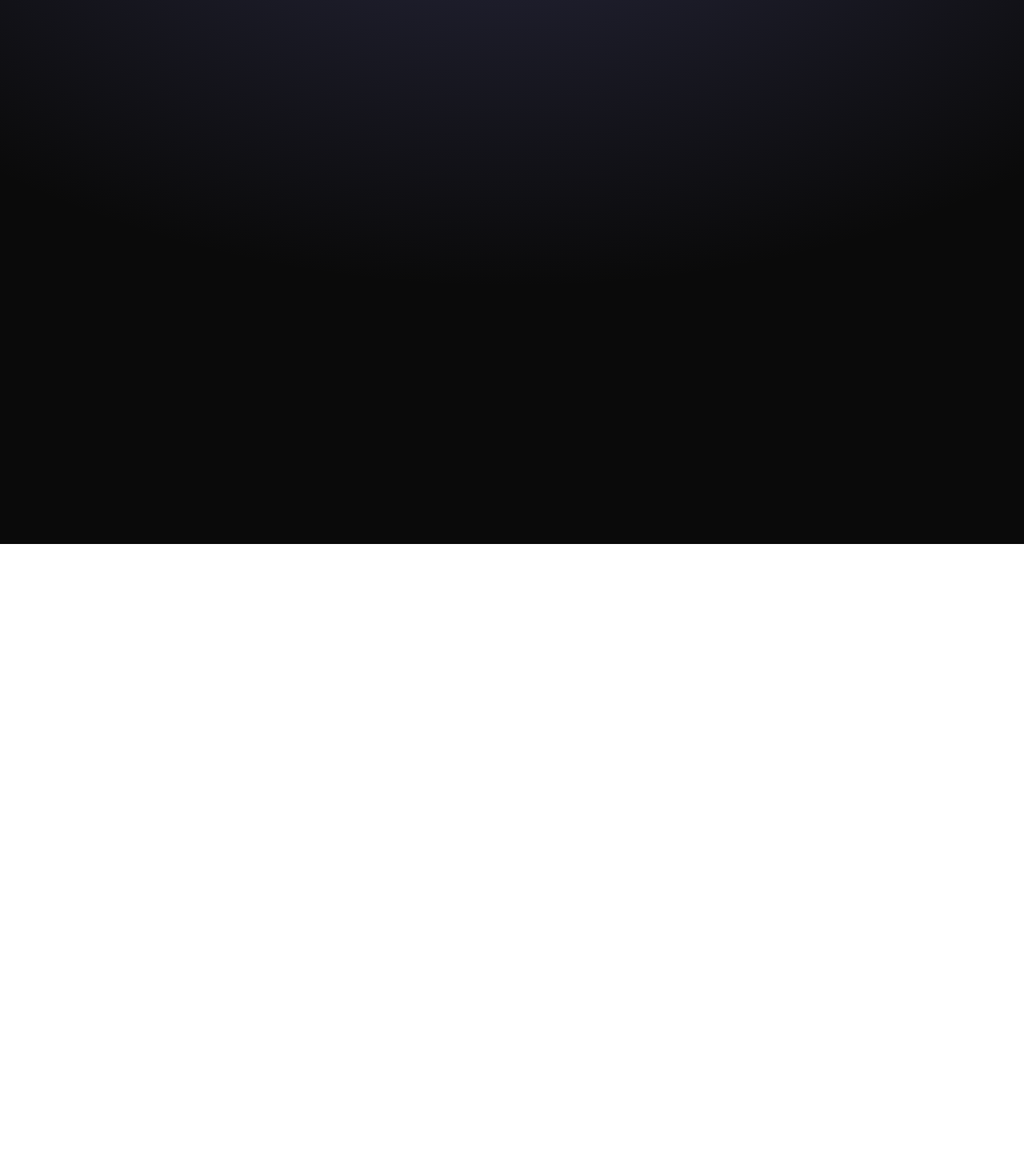
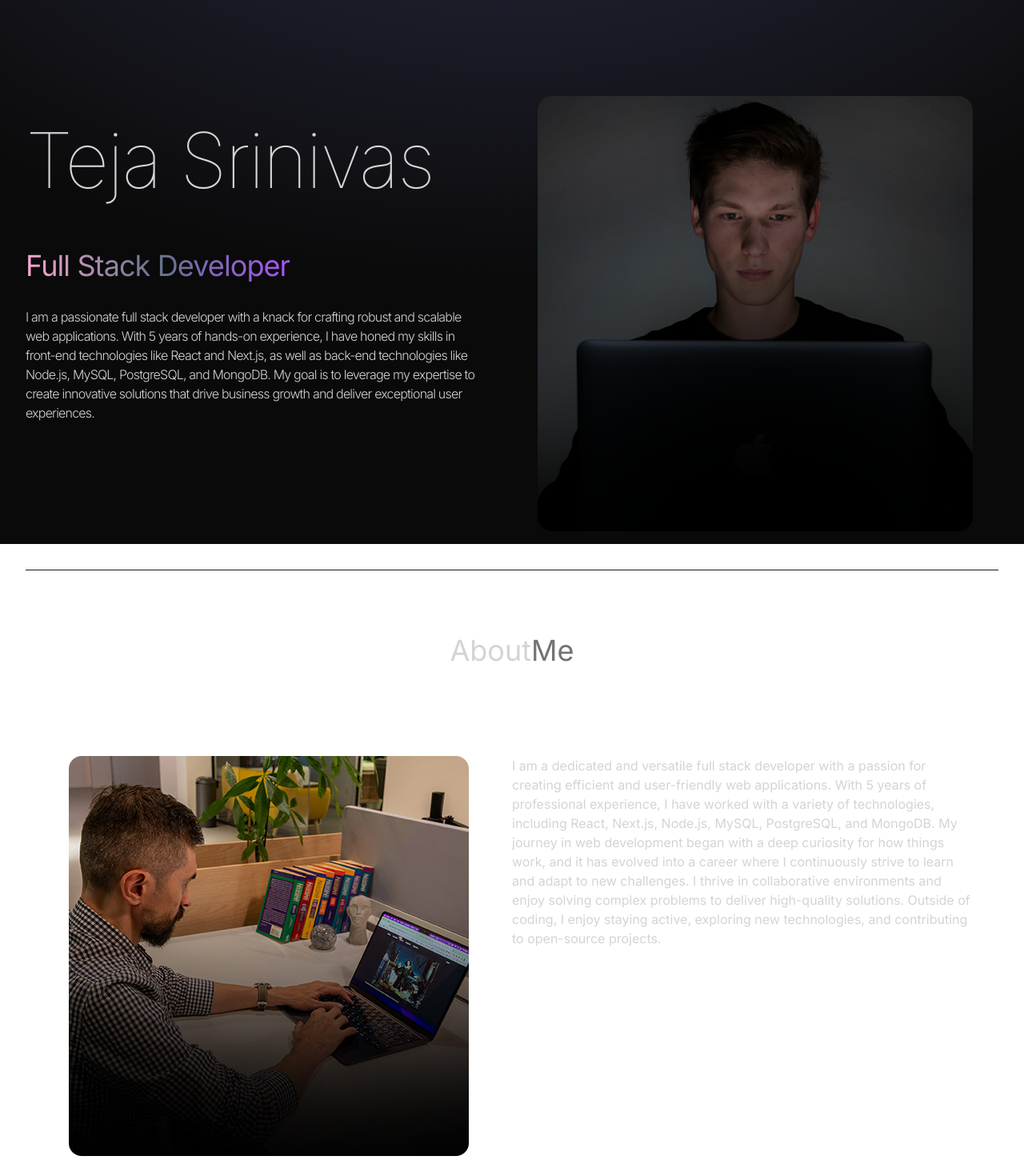
Before and after one commit to devTejaSrinivas/react-portfolio, a React (Vite) app: page / in a window 1280 px wide. Shown: the part 120-1590 px from the top of the page at 80% size. Before the commit the page ends 800 px from the top, so only its background shows below. Built offline with nearby package versions, Linux system fonts and the light colour scheme.

Commit message:
Added the about us section

```diff
--- a/src/App.jsx
+++ b/src/App.jsx
@@ -1,13 +1,18 @@
 import React from "react";
 import Navbar from "./components/Navbar";
+import Hero from "./components/Hero";
+import About from "./components/About";
 
 const App = () => {
   return (
     <div className="overflow-x-hidden text-neutral-300 antialiased selection:text-cyan-900 selection:bg-cyan-300">
-      <div className="flixed top-0 -z-10 h-full w-full"></div>
-      <div className="absolute top-0 z-[-2] h-screen w-screen bg-neutral-950 bg-[radial-gradient(ellipse_80%_80%_at_50%_-20%,rgba(120,119,198,0.3),rgba(255,255,255,0))]"></div>
+      <div className="fixed top-0 -z-10 h-full w-full">
+        <div className="absolute top-0 z-[-2] h-screen w-screen bg-neutral-950 bg-[radial-gradient(ellipse_80%_80%_at_50%_-20%,rgba(120,119,198,0.3),rgba(255,255,255,0))]"></div>
+      </div>
       <div className="container mx-auto px-8">
         <Navbar />
+        <Hero />
+        <About />
       </div>
     </div>
   );
--- /dev/null
+++ b/src/components/About.jsx
@@ -0,0 +1,29 @@
+import React from "react";
+import aboutImg from "../assets/about.jpg";
+import { ABOUT_TEXT } from "../constants";
+
+const About = () => {
+  return (
+    <div className="borde-b border-neutral-900 pb-4">
+      <h2 className="my-20 text-center text-4xl">
+        About
+        <span className="text-neutral-500">Me</span>
+      </h2>
+
+      <div className="flex flex-wrap">
+        <div className="w-full lg:w-1/2 lg:p-8">
+          <div className="flex items-center justify-center">
+            <img className="rounded-2xl" src={aboutImg} alt="About Image" />
+          </div>
+        </div>
+        <div className="w-full lg:w-1/2">
+          <div className="flex justify-center lg:justify-start">
+            <p className="my-2 max-w-xl py-6">{ABOUT_TEXT}</p>
+          </div>
+        </div>
+      </div>
+    </div>
+  );
+};
+
+export default About;
--- /dev/null
+++ b/src/components/Hero.jsx
@@ -0,0 +1,32 @@
+import React from "react";
+import { HERO_CONTENT } from "../constants";
+import profilePic from "../assets/kevinRushProfile.png";
+const Hero = () => {
+  return (
+    <div className="border-b border-neutral-900 pb-4 lg:mb-35">
+      <div className="flex flex-wrap">
+        <div className="w-full lg:w-1/2">
+          <div className="flex flex-col items-center lg:items-start">
+            <h1 className="pb-16 text-6xl font-thin tracking-tight lg:mt-16 lg:text-8xl">
+              Teja Srinivas
+            </h1>
+            <span className="bg-gradient-to-r from-pink-300 via-slate-500 to-purple-500 bg-clip-text text-4xl tracking-tight text-transparent">
+              {" "}
+              Full Stack Developer
+            </span>
+            <p className="my-2 max-w-xl py-6 font-light tracking-tighter">
+              {HERO_CONTENT}
+            </p>
+          </div>
+        </div>
+        <div className="w-full lg:w-1/2 lg:p-8">
+          <div className="flex justify-center">
+            <img src={profilePic} alt="Teja Srinivas" />
+          </div>
+        </div>
+      </div>
+    </div>
+  );
+};
+
+export default Hero;
--- a/src/components/Navbar.jsx
+++ b/src/components/Navbar.jsx
@@ -3,6 +3,7 @@ import logo from "../assets/logomts.png";
 import { FaLinkedin } from "react-icons/fa";
 import { FaInstagram } from "react-icons/fa";
 import { FaGithub } from "react-icons/fa";
+import { FaTwitterSquare } from "react-icons/fa";
 
 const Navbar = () => {
   return (
@@ -14,6 +15,7 @@ const Navbar = () => {
         <FaLinkedin />
         <FaGithub />
         <FaInstagram />
+        <FaTwitterSquare />
       </div>
 
       {console.log("Component rendering")}
```
Also changed, not shown: src/assets/kevinRushLogo.png (deleted), src/components/Her.jsx (added).
